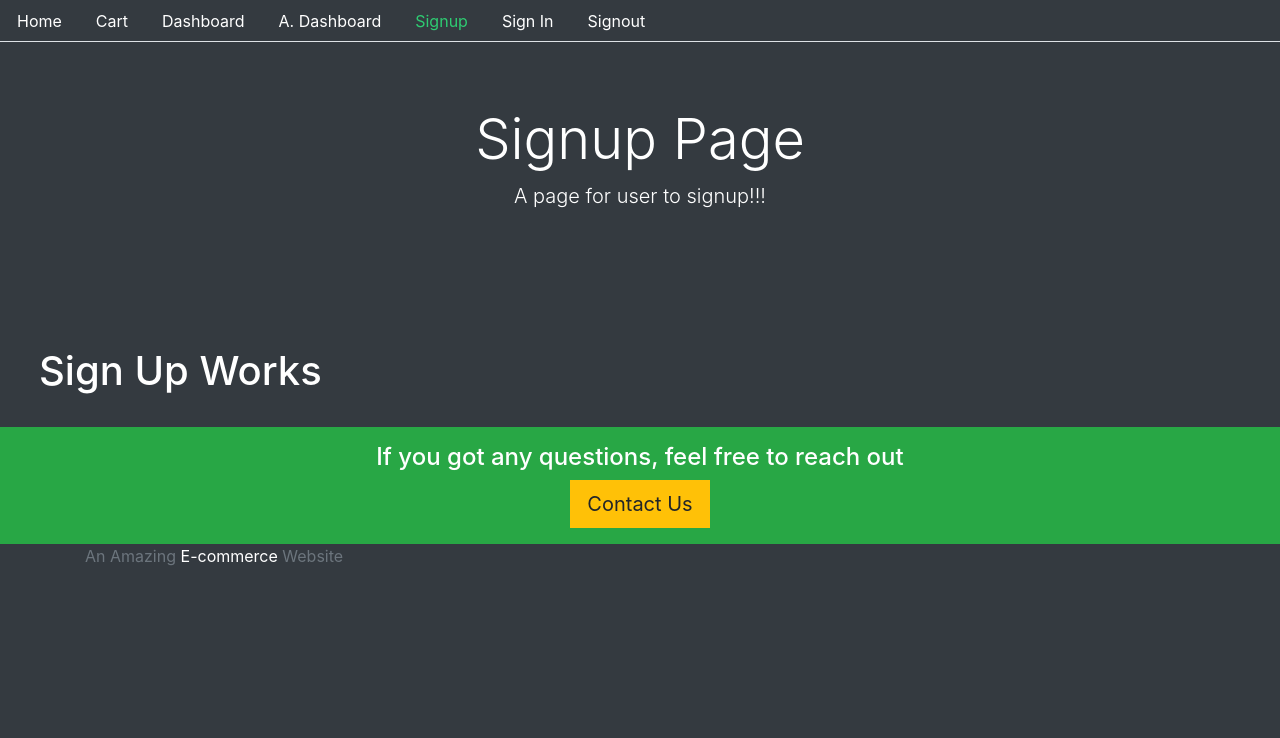
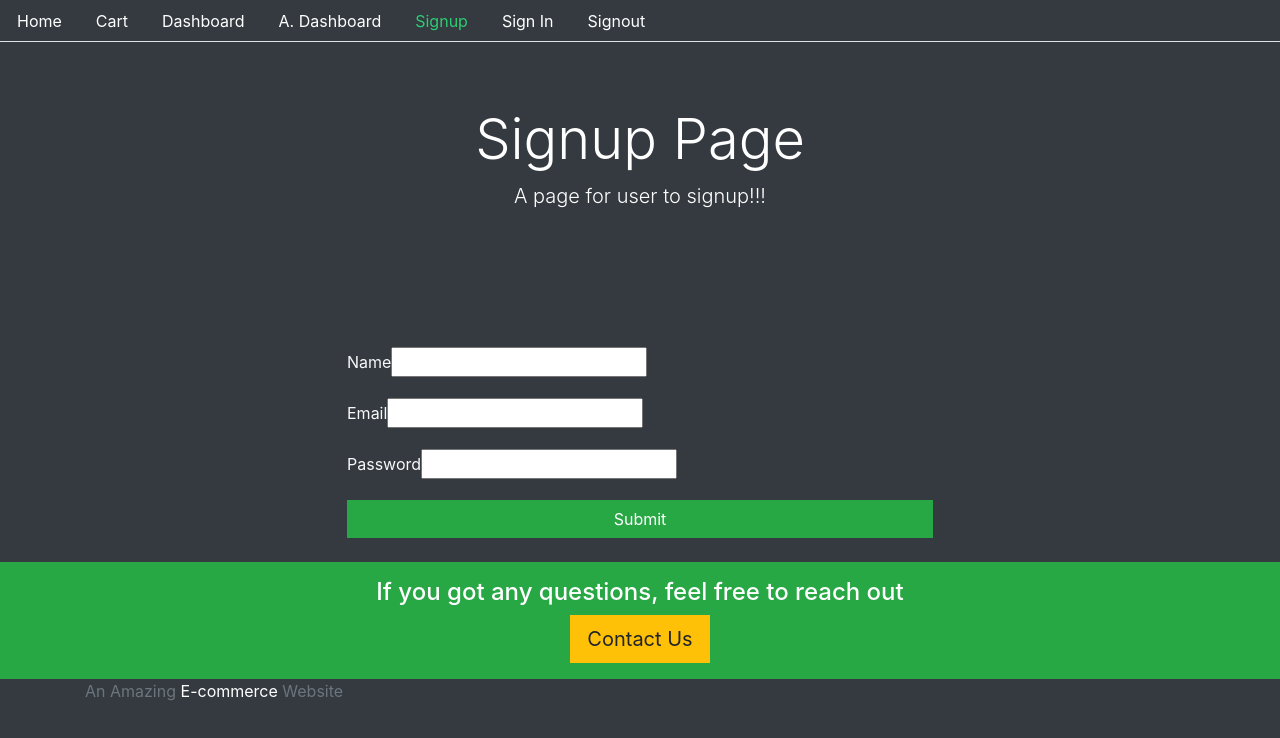
Before and after one commit to rishabhkumar16/E-commerce-MERN, a React (Create React App) app in the folder projfrontend/: page /signup in a window 1280 px wide. Shown: the top 738 px of the page. Built offline with nearby package versions, Linux system fonts and the light colour scheme.

Commit message:
Working on frontend

```diff
--- a/projfrontend/src/user/Signup.js
+++ b/projfrontend/src/user/Signup.js
@@ -3,9 +3,33 @@
  import {Link} from 'react-router-dom';
 
  const Signup  = () => {
+     const signupForm = () => {
+         return (
+             <div className="row">
+                 <div className="col-md-6 offset-sm-3 text-left">
+                     <form>
+                         <div className="form-group">
+                             <label className="text-light">Name</label>
+                             <input type="text"/>
+                         </div>
+                         <div className="form-group">
+                             <label className="text-light">Email</label>
+                             <input type="email"/>
+                         </div>
+                         <div className="form-group">
+                             <label className="text-light">Password</label>
+                             <input type="password"/>
+                         </div>
+                         <button className="btn btn-success btn-block">Submit</button>
+                     </form>
+                 </div>
+             </div>
+         )
+     }
      return (
          <Base title="Signup Page" description="A page for user to signup!!!">
-         <h1>Sign Up Works</h1>
+
+         {signupForm()}
          </Base>
      );
  };
```
